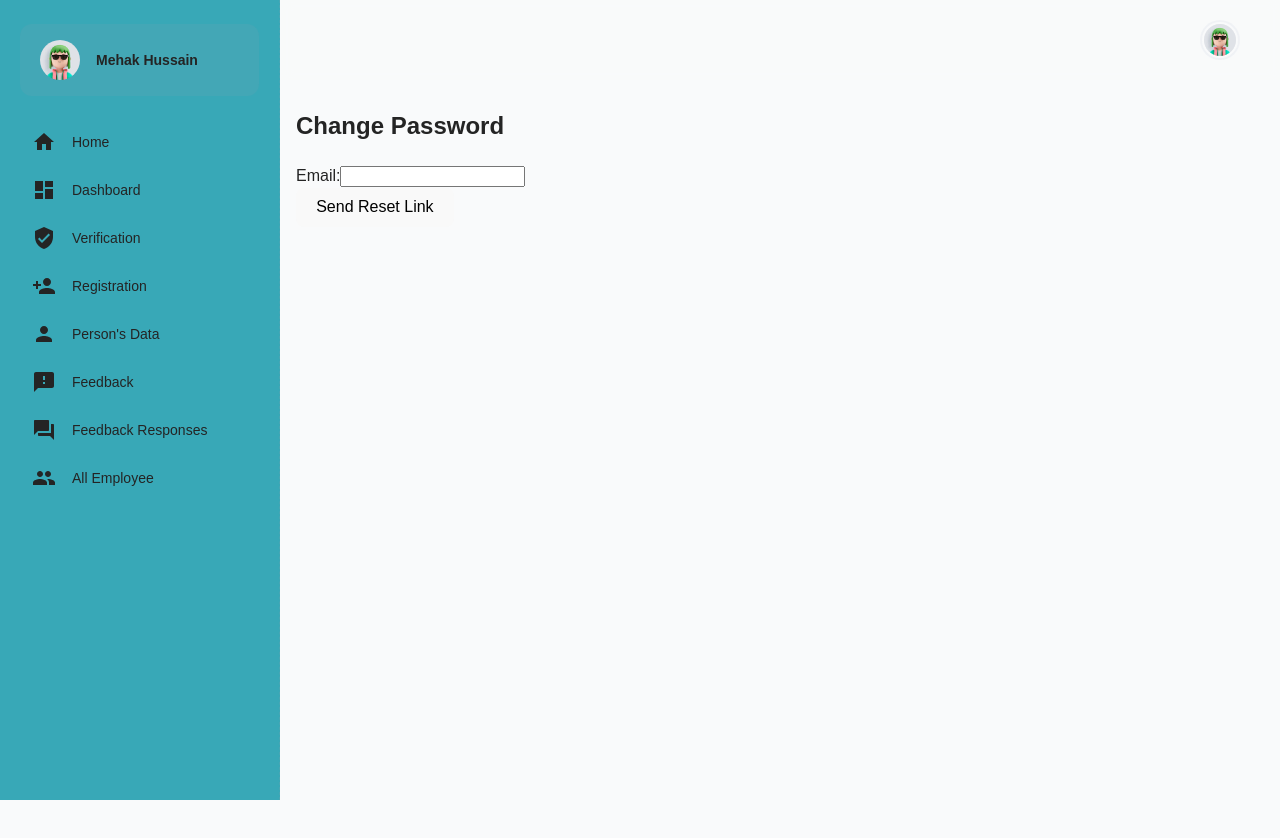
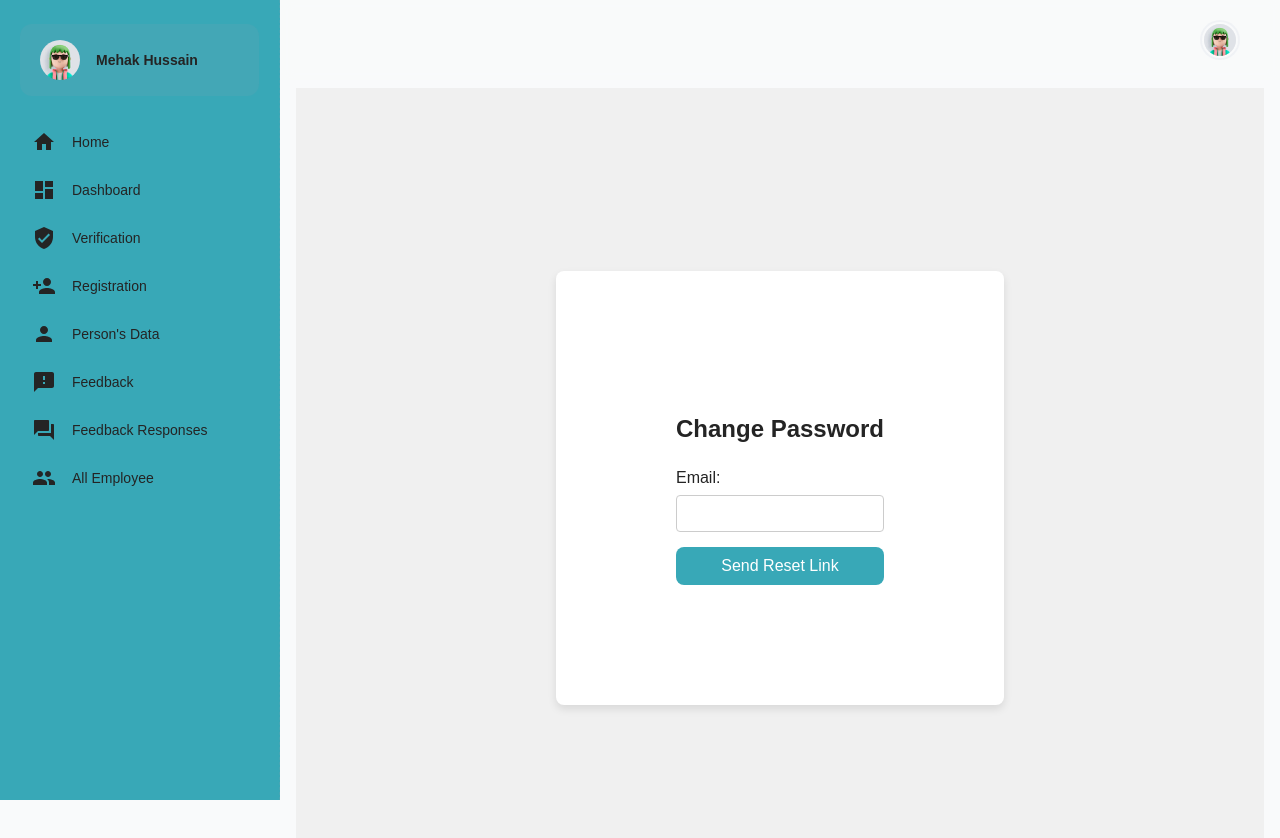
Before and after one commit to mehak-hussain/Iris_Verification_System, a React (Vite) app in the folder mehk-fyp/: page /change-password in a window 1280 px wide. Shown: the top 838 px of the page. Before the commit the page ends 800 px from the top, so only its background shows below. Built offline with nearby package versions, Linux system fonts and the light colour scheme.

Commit message:
Css changes

```diff
--- a/mehk-fyp/src/sections/change-pwd-employee/ChangePassword.css
+++ b/mehk-fyp/src/sections/change-pwd-employee/ChangePassword.css
@@ -36,7 +36,7 @@
     background-color: #38A8B7;
     color: white;
     border: none;
-    border-radius: 4px;
+    border-radius: 8px;
     cursor: pointer;
   }
 
--- a/mehk-fyp/src/sections/change-pwd-employee/change-pwd-view.jsx
+++ b/mehk-fyp/src/sections/change-pwd-employee/change-pwd-view.jsx
@@ -1,5 +1,5 @@
 import React, { useState } from 'react';
-import '../change-pwd-employee/'; // Assuming you will create CSS file for styling
+import '../change-pwd-employee/ChangePassword.css'; // Assuming you will create CSS file for styling
 
 const ResetPassword = () => {
   const [email, setEmail] = useState('');
```
